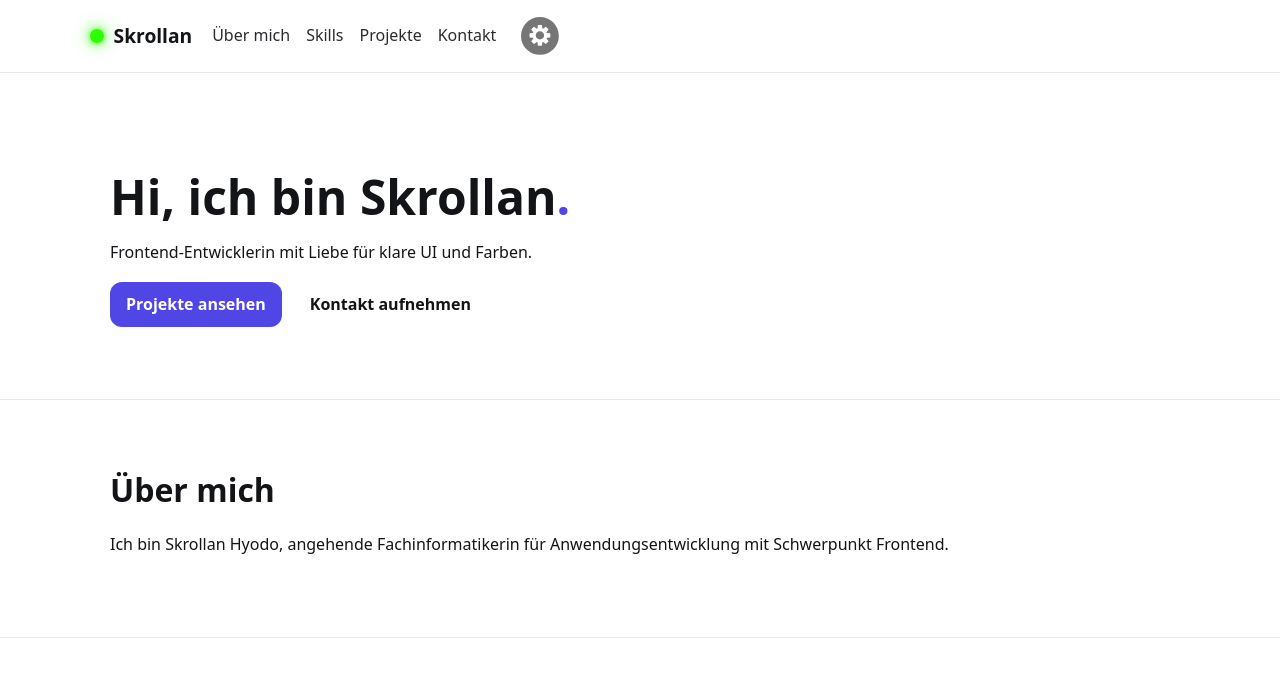
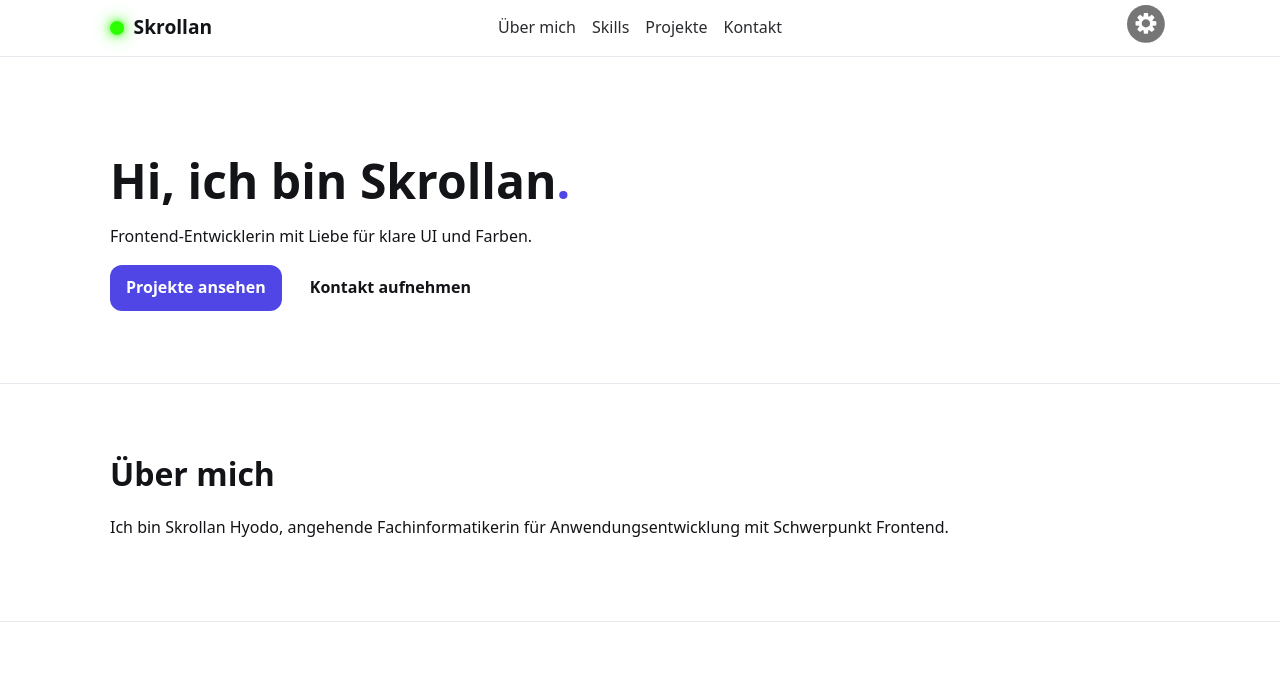
Before and after one commit to Schokett/WebPortfolio, a website built with Vite: page index.html in a window 1280 px wide. Shown: the top 683 px of the page. Built offline with nearby package versions, Linux system fonts and the light colour scheme.

Commit message:
Navbar new position

```diff
--- a/index.html
+++ b/index.html
@@ -13,31 +13,30 @@
   <a href="#main" class="skip">Zum Inhalt springen</a>
 
   <header class="site-header">
-    <nav class="container nav">
+    <div class="container">
+      <nav class="nav">
         <div class="logo">
           <span class="led" aria-hidden="true"></span>
           <span class="name">Skrollan</span>
-
         </div>
-
         <ul class="menu">
           <li><a href="#about">Über mich</a></li>
           <li><a href="#skills">Skills</a></li>
           <li><a href="#projects">Projekte</a></li>
           <li><a href="#contact">Kontakt</a></li>
         </ul>
-
+        <div class="actions">
           <button id="theme-toggle" class="btn-icon" aria-label="Theme umschalten">
             <span class="visually-hidden">Theme umschalten</span>
             <img class="icon icon-auto" src="icons/systemSwitch.svg" alt="" aria-hidden="true">
             <img class="icon icon-sun" src="icons/lightSwitch.svg" alt="" aria-hidden="true">
             <img class="icon icon-moon" src="icons/darkSwitch.svg" alt="" aria-hidden="true">
           </button>
+        </div>
+      </nav>
+    </div>
+  </header>
 
-
-
-    </nav>
-  </header>
 
   <main id="main">
     <section id="hero" class="section hero">
@@ -68,9 +67,11 @@
               aria-hidden="true"><span>CSS / SCSS</span></li>
           <li class="skill"><img src="https://cdn.jsdelivr.net/gh/devicons/devicon/icons/sass/sass-original.svg" alt=""
               aria-hidden="true"><span>Sass</span></li>
-          <li class="skill"><img src="https://cdn.jsdelivr.net/gh/devicons/devicon/icons/typescript/typescript-original.svg" alt=""
+          <li class="skill"><img
+              src="https://cdn.jsdelivr.net/gh/devicons/devicon/icons/typescript/typescript-original.svg" alt=""
               aria-hidden="true"><span>TypeScript</span></li>
-          <li class="skill"><img src="https://cdn.jsdelivr.net/gh/devicons/devicon/icons/javascript/javascript-original.svg" alt=""
+          <li class="skill"><img
+              src="https://cdn.jsdelivr.net/gh/devicons/devicon/icons/javascript/javascript-original.svg" alt=""
               aria-hidden="true"><span>JavaScript</span></li>
           <li class="skill"><img src="https://cdn.jsdelivr.net/gh/devicons/devicon/icons/vitejs/vitejs-original.svg"
               alt="" aria-hidden="true"><span>Vite</span></li>
--- a/src/styles.scss
+++ b/src/styles.scss
@@ -75,11 +75,16 @@ body {
 }
 
 .nav {
-    display: flex;
-    align-items: center;
-    gap: 20px;
-    padding: 12px 0;
+    display: grid;
+  grid-template-columns: 1fr auto 1fr; /* links | mitte | rechts */
+  align-items: center;
+  gap: 20px;
 }
+
+.logo    { justify-self: start; }
+.menu    { justify-self: center; }
+.actions { justify-self: end; }
+
 @media (prefers-reduced-motion: reduce) {
   .led { animation: none !important; }
 }
@@ -133,6 +138,7 @@ body {
     list-style: none;
     display: flex;
     gap: 16px;
+
 }
 
 .menu a {
@@ -145,6 +151,7 @@ body {
     opacity: 1;
     color: var(--acc);
 }
+
 
 .btn,
 .btn-secondary,
```
Lines whose indentation alone changed are shown as unchanged.
